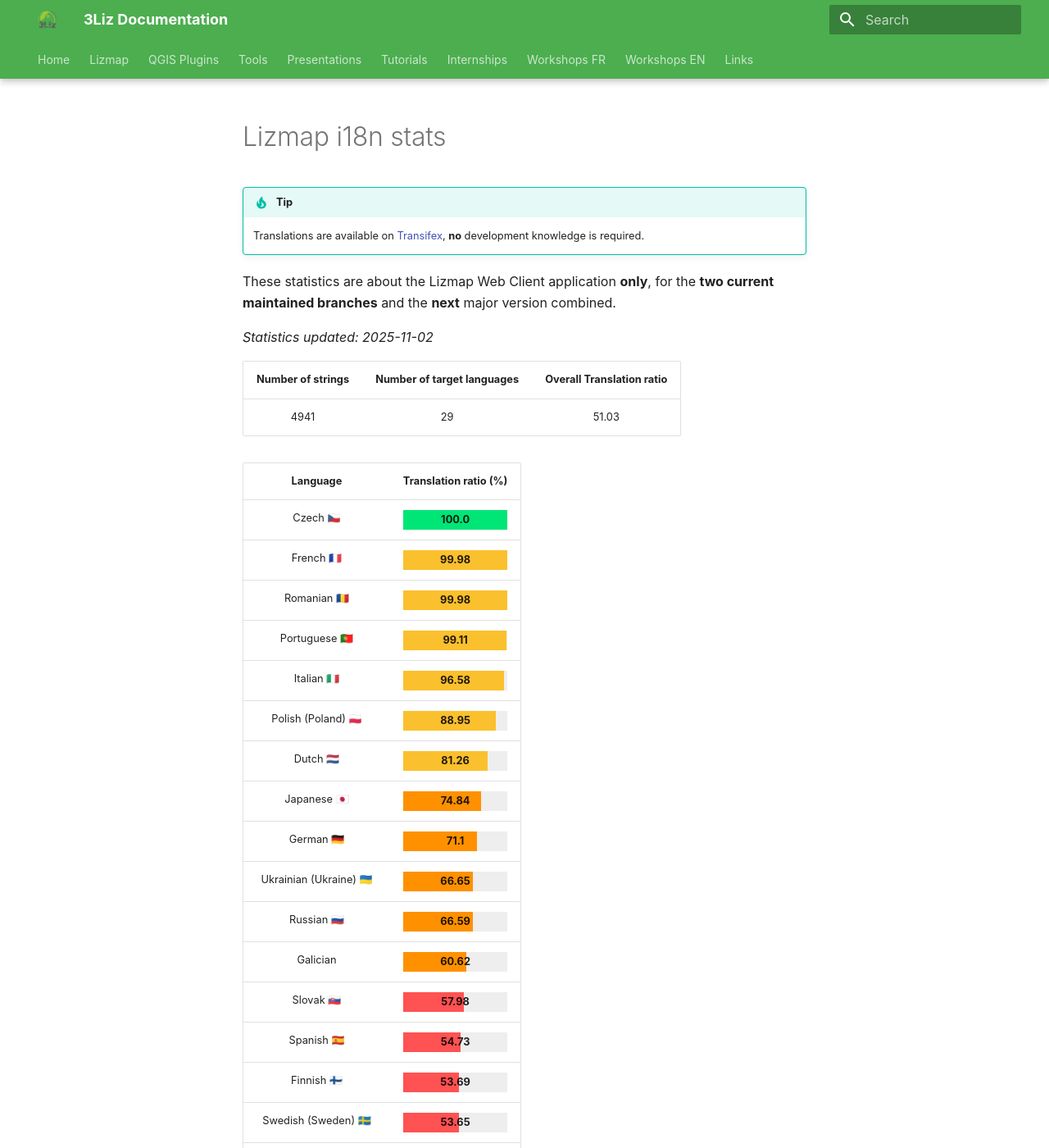
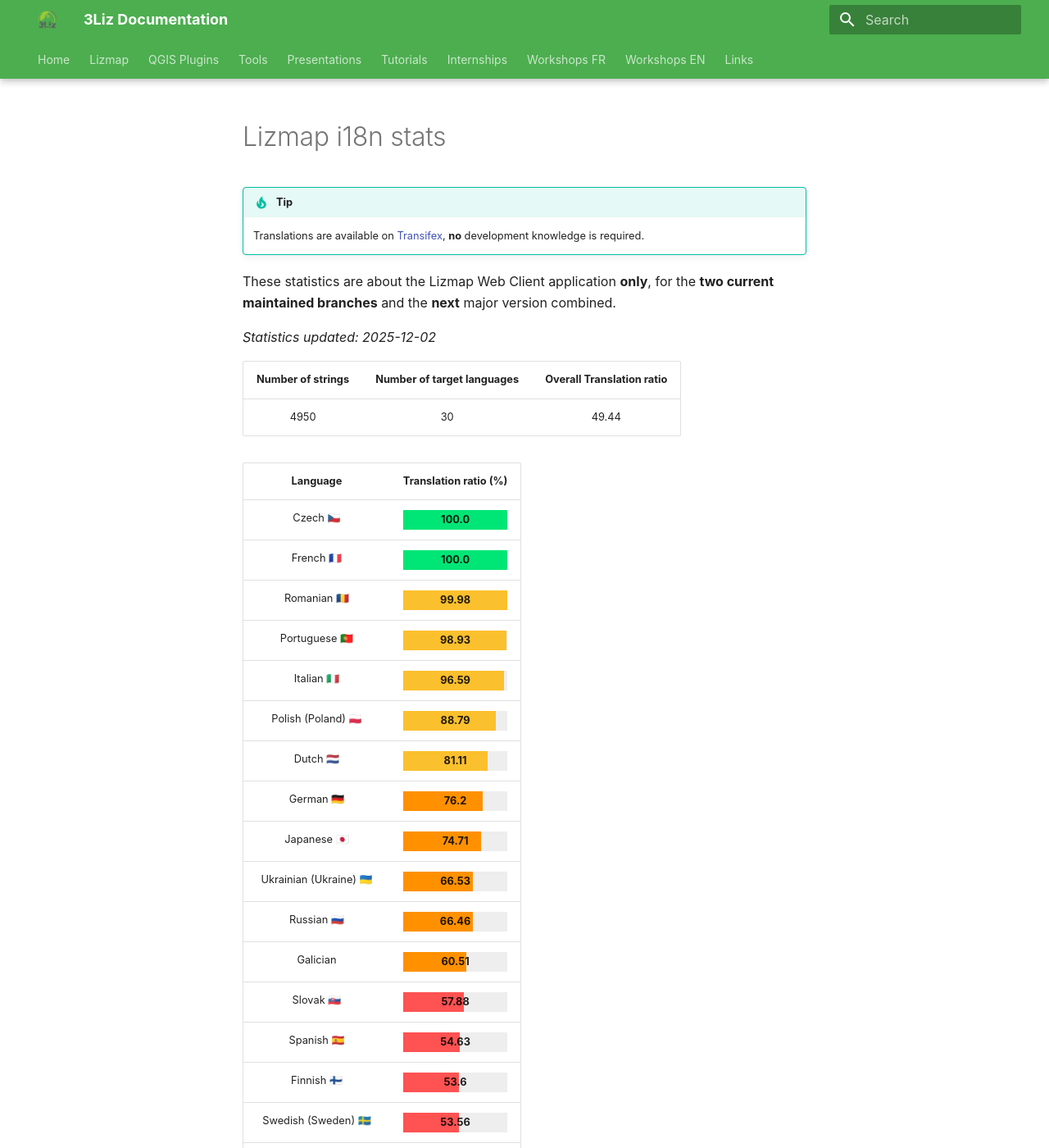
Before and after one commit to 3liz/3liz.github.io, an MkDocs documentation site: the page built from docs/lizmap-i18n-stats.md, in a window 1280 px wide and 1400 px high. Shown: the whole window at 82% size. Built offline with MkDocs 1.6.1 and Material for MkDocs 9.7.7, drawn with Linux system fonts in a browser that asks for light colours; nearby versions of some CDN libraries; some of the changed text lies outside the part shown.

Commit message:
Update statistics from Transifex Lizmap Web Client

```diff
--- a/docs/lizmap-i18n-stats.md
+++ b/docs/lizmap-i18n-stats.md
@@ -10,40 +10,41 @@
 These statistics are about the Lizmap Web Client application **only**, for the **two current
 maintained branches** and the **next** major version combined.
 
-*Statistics updated: 2025-11-02*
+*Statistics updated: 2025-12-02*
 
 | Number of strings | Number of target languages | Overall Translation ratio |
 |:-:|:-:|:-:|
-4941|29|51.03
+4950|30|49.44
 
 | Language | Translation ratio (%) |
 |:-:|:-:|
 Czech 🇨🇿 |[=100.0% "100.0"]|
-French 🇫🇷 |[=99.98% "99.98"]|
+French 🇫🇷 |[=100.0% "100.0"]|
 Romanian 🇷🇴 |[=99.98% "99.98"]|
-Portuguese 🇵🇹 |[=99.11% "99.11"]|
-Italian 🇮🇹 |[=96.58% "96.58"]|
-Polish (Poland) 🇵🇱 |[=88.95% "88.95"]|
-Dutch 🇳🇱 |[=81.26% "81.26"]|
-Japanese 🇯🇵 |[=74.84% "74.84"]|
-German 🇩🇪 |[=71.1% "71.1"]|
-Ukrainian (Ukraine) 🇺🇦 |[=66.65% "66.65"]|
-Russian 🇷🇺 |[=66.59% "66.59"]|
-Galician  |[=60.62% "60.62"]|
-Slovak 🇸🇰 |[=57.98% "57.98"]|
-Spanish 🇪🇸 |[=54.73% "54.73"]|
-Finnish 🇫🇮 |[=53.69% "53.69"]|
-Swedish (Sweden) 🇸🇪 |[=53.65% "53.65"]|
-Portuguese (Brazil) 🇧🇷 |[=52.76% "52.76"]|
-Slovenian 🇸🇮 |[=49.5% "49.5"]|
-Hungarian (Hungary) 🇭🇺 |[=46.27% "46.27"]|
-Basque  |[=31.77% "31.77"]|
-Greek 🇬🇷 |[=24.89% "24.89"]|
-Bulgarian 🇧🇬 |[=22.65% "22.65"]|
-Norwegian 🇳🇴 |[=15.99% "15.99"]|
-Spanish (Argentina) 🇦🇷 |[=5.02% "5.02"]|
-Indonesian 🇮🇩 |[=4.11% "4.11"]|
+Portuguese 🇵🇹 |[=98.93% "98.93"]|
+Italian 🇮🇹 |[=96.59% "96.59"]|
+Polish (Poland) 🇵🇱 |[=88.79% "88.79"]|
+Dutch 🇳🇱 |[=81.11% "81.11"]|
+German 🇩🇪 |[=76.2% "76.2"]|
+Japanese 🇯🇵 |[=74.71% "74.71"]|
+Ukrainian (Ukraine) 🇺🇦 |[=66.53% "66.53"]|
+Russian 🇷🇺 |[=66.46% "66.46"]|
+Galician  |[=60.51% "60.51"]|
+Slovak 🇸🇰 |[=57.88% "57.88"]|
+Spanish 🇪🇸 |[=54.63% "54.63"]|
+Finnish 🇫🇮 |[=53.6% "53.6"]|
+Swedish (Sweden) 🇸🇪 |[=53.56% "53.56"]|
+Portuguese (Brazil) 🇧🇷 |[=52.67% "52.67"]|
+Slovenian 🇸🇮 |[=49.41% "49.41"]|
+Hungarian (Hungary) 🇭🇺 |[=46.18% "46.18"]|
+Basque  |[=31.72% "31.72"]|
+Greek 🇬🇷 |[=24.85% "24.85"]|
+Bulgarian 🇧🇬 |[=22.61% "22.61"]|
+Norwegian 🇳🇴 |[=15.96% "15.96"]|
+Spanish (Argentina) 🇦🇷 |[=5.01% "5.01"]|
+Indonesian 🇮🇩 |[=4.1% "4.1"]|
 Serbian (Cyrillic) 🇷🇸 |[=1.17% "1.17"]|
 Arabic  |[=0.0% "0.0"]|
+Spanish (El Salvador)  |[=0.0% "0.0"]|
 Basque (Spain)  |[=0.0% "0.0"]|
 Vietnamese (Viet Nam)  |[=0.0% "0.0"]|
```
